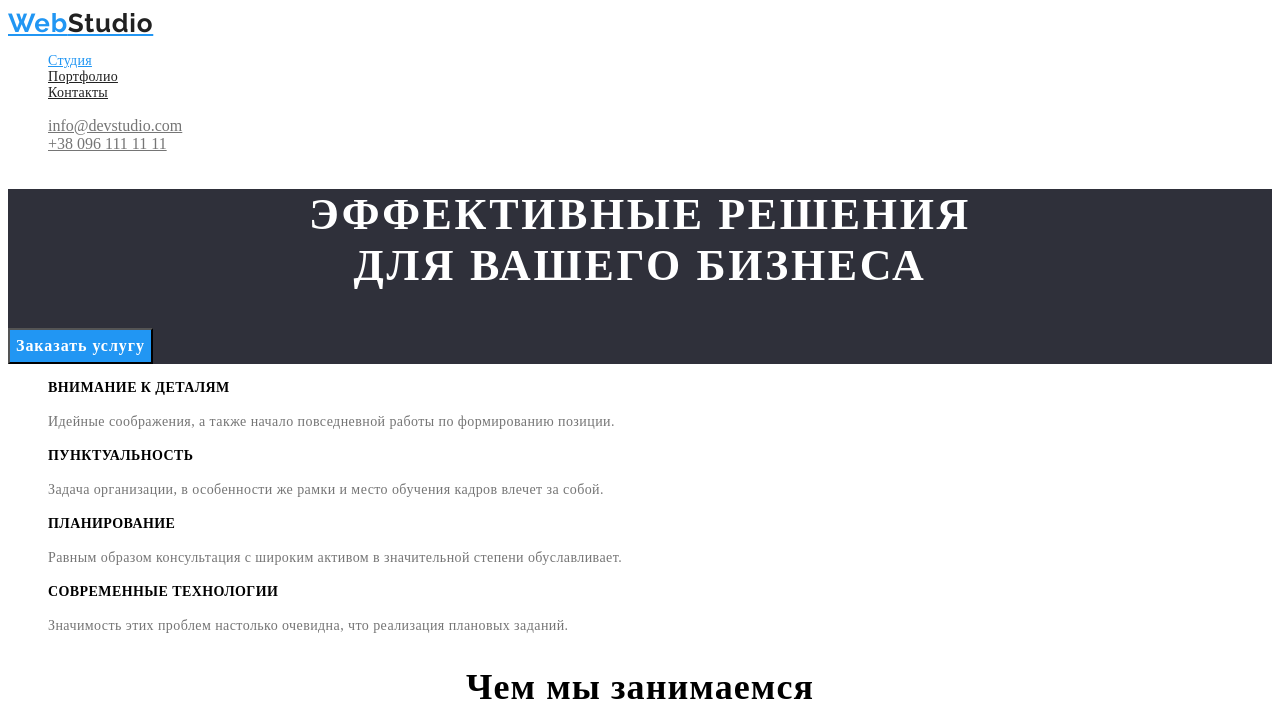
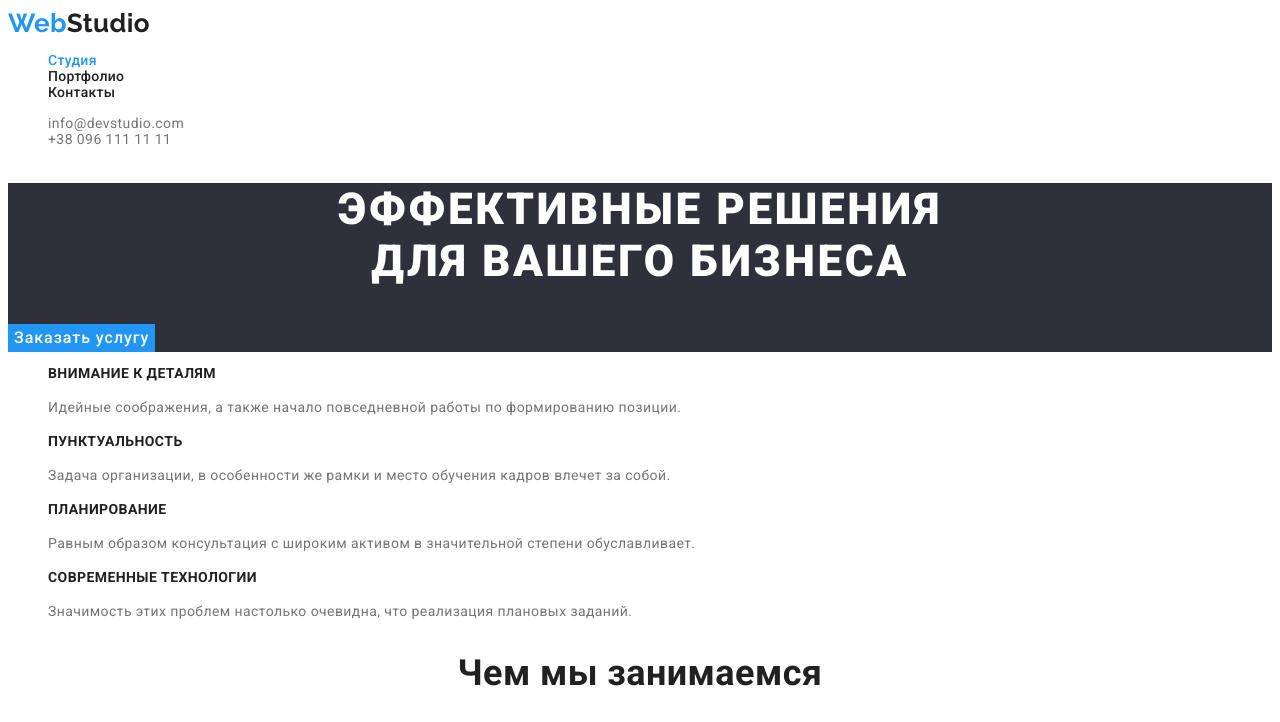
Before and after one commit to VikiBay/goit-markup-hw-02, a plain HTML site: page index.html in a window 1280 px wide. Shown: the top 722 px of the page. Drawn offline with Linux system fonts and the light colour scheme.

Commit message:
1 исправление ДЗ2

```diff
--- a/CSS/Styles.css
+++ b/CSS/Styles.css
@@ -3,6 +3,7 @@
     --maintext-color:#212121;
     --secondtext-color:#757575;
     --accent-color:#2196F3;
+    --light-text-color:#FFFFFF;
     --background-dark-color:#2F303A;
     --background-medium-color:#F5F4FA;
     --background-light-color:#E5E5E5;
@@ -10,22 +11,27 @@
 }
 body{
     font-family: Roboto, sans-serif;
-    font:var(--maintext-color)
+    color:var(--maintext-color);
+    font-size: 14px;
+    letter-spacing: 0.03em;
+    background: var(--background-main-color);
+    }
+
+    a {
+        text-decoration:none;
     }
 /* -----------------------------------------HEADER------------------------------------------------------ */
 .header {
-    background:var(--background-main-color)
+
         }
 
 
 .header-logo {
 font-family: 'Raleway';
-font-style: normal;
 font-weight: 700;
 font-size: 26px;
 line-height: 1.19;
 /* identical to box height */
-letter-spacing: 0.03em;
 color: var(--accent-color);
 }
 .header-logo2 {
@@ -33,7 +39,6 @@ color: var(--accent-color);
     }
 .header-nav-list{
 font-weight: 500;
-font-size: 14px;
 line-height: 1.14;
 letter-spacing: 0.02em;
 }
@@ -68,16 +73,14 @@ color: var(--secondtext-color);
 font-weight: 900;
 font-size: 44px;
 line-height: 1,36;
-/* or 136% */
 text-align: center;
 letter-spacing: 0.06em;
 text-transform: uppercase;
-color: #FFFFFF;
+color: var(--light-text-color);
 }
 .hero-btn{
 background: var(--accent-color);
 font-family: inherit;
-font-style: normal;
 font-weight: 700;
 font-size: 16px;
 line-height: 1.88;
@@ -85,11 +88,11 @@ display: flex;
 align-items: center;
 text-align: center;
 letter-spacing: 0.06em;
-color: #FFFFFF;
+color: var(--light-text-color);
 }
 /* -----------------------------------------------ADVANTAGES---------------------------------------------- */
 .advantages{
-    background: var(--background-main-color);
+
 }
 .visually-hidden {
     clip: rect(0 0 0 0);
@@ -105,27 +108,20 @@ color: #FFFFFF;
 font-weight: 700;
 font-size: 14px;
 line-height: 1.14;
-letter-spacing: 0.03em;
 text-transform: uppercase;
 }
 
 .advantages-list-text{
-font-weight: 400;
-font-size: 14px;
 line-height: 1.71;
-letter-spacing: 0.03em;
 color: var(--secondtext-color);
 }
 
 .whatwedo{
-    background: var(--background-main-color);
-}
+    }
 .whatwedo-title{
-font-weight: 700;
 font-size: 36px;
 line-height: 1.166;
 text-align: center;
-letter-spacing: 0.03em;
 }
 
 .team{
@@ -133,23 +129,19 @@ background: var(--background-medium-color);
 }
 
 .team-description{
-    background: var(--background-main-color);
-}
+    }
 
 .team-list-header{
 font-weight: 500;
 font-size: 16px;
 line-height: 1.19;
 text-align: center;
-letter-spacing: 0.03em;
 }
 
 .team-list-text{
-    font-weight: 400;
     font-size: 16px;
     line-height: 1.19;
     text-align: center;
-    letter-spacing: 0.03em;
     color:var(--secondtext-color)
 }
 
@@ -160,30 +152,24 @@ letter-spacing: 0.03em;
 font-weight: 700;
 font-size: 26px;
 line-height: 1.19;
-letter-spacing: 0.03em;
 color: var(--accent-color);
 }
 .footer-logo2{
     font-weight: 700;
     font-size: 26px;
     line-height: 1.19;
-    letter-spacing: 0.03em;
     color: var(--background-main-color);
 }
 
 .footer-link {
-font-family: 'Roboto';
 font-style: normal;
 font-weight: 400;
-font-size: 14px;
 line-height: 1.71;
-letter-spacing: 0.03em;
-text-decoration:none;
 }
 
 
 .footer-link.address {
-color: #FFFFFF;
+color: var(--light-text-color);
 }
 
 .footer-link.contact{
@@ -196,7 +182,6 @@ color: var(--accent-color);
 }
 
 .portfolio-list-title {
-font-weight: 700;
 font-size: 18px;
 line-height: 2;
 letter-spacing: 0.06em;
@@ -207,7 +192,6 @@ color: var(--maintext-color);
 font-weight: 400;
 font-size: 16px;
 line-height: 1.88;
-letter-spacing: 0.03em;
 color:var(--secondtext-color);
 }
 
@@ -216,5 +200,16 @@ color:var(--secondtext-color);
 }
 
 .btn{
+font-family: inherit;
+font-weight: 500;
+font-size: 16px;
+line-height: 1.63;
+text-align: center;
 cursor: pointer;
+border: transparent;
 }
+
+.btn:hover{
+    background:var(--accent-color);
+    color:var(--light-text-color);
+}
--- a/index.html
+++ b/index.html
@@ -8,9 +8,10 @@
     <link rel="preconnect" href="https://fonts.gstatic.com" crossorigin>
     <link href="https://fonts.googleapis.com/css2?family=Raleway:wght@700&family=Roboto:wght@400;500;700;900&display=swap" rel="stylesheet">
     <title>Студия</title>
-    <link rel="stylesheet" href="./CSS/Styles.css">
+    <link rel="stylesheet" href="./css/styles.css">
 </head>
 <body>
+
 
     <header class="header">
         <nav class="header-nav">
@@ -29,7 +30,7 @@
 
     </header>
 
-
+    <main>
         <section class="hero">
             <h1 class="hero-title">Эффективные решения <br> для вашего бизнеса</h1>
             <button type="button" class="hero-btn btn">Заказать услугу</button>
@@ -101,6 +102,8 @@
                 </li>
             </ul>
         </section>
+    </main>
+
         <footer class="footer">
 
                 <a href="/" class="footer-logo">Web<span class="footer-logo2">Studio</span></a>
```
Also changed, not shown: portfolio.html (+3 -2 lines).
